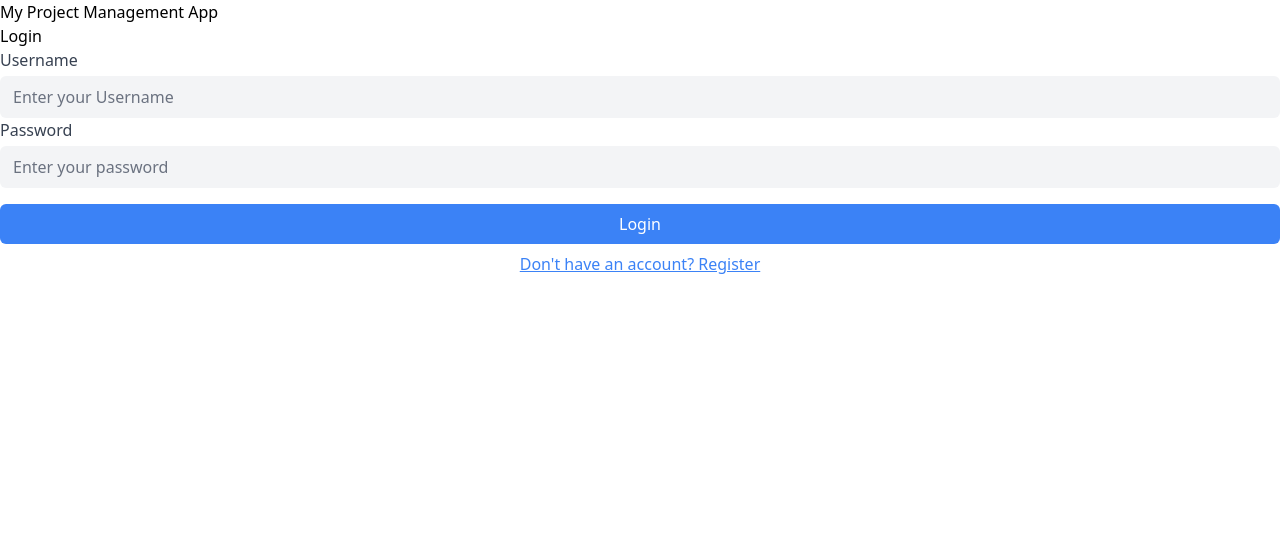
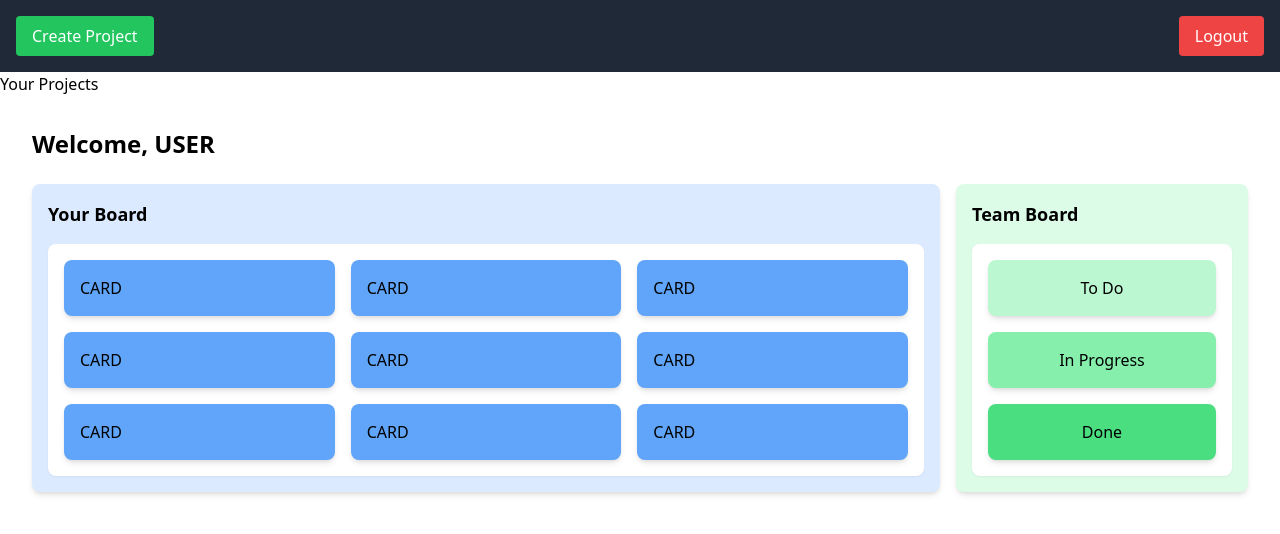
Before and after one commit to TIrwin19/KanBan-Board, a React (Vite) app in the folder client/: page /dashboard in a window 1280 px wide. Shown: the top 534 px of the page. Built offline with nearby package versions, Linux system fonts and the light colour scheme.

Commit message:
day2 of solving token, work on apolloclient/provider frontend, etc

```diff
--- a/client/package.json
+++ b/client/package.json
@@ -15,7 +15,8 @@
     "jwt-decode": "^4.0.0",
     "react": "^18.3.1",
     "react-beautiful-dnd": "^13.1.1",
-    "react-dom": "^18.3.1"
+    "react-dom": "^18.3.1",
+    "react-router-dom": "^6.26.2"
   },
   "devDependencies": {
     "@eslint/js": "^9.9.0",
--- a/client/src/App.jsx
+++ b/client/src/App.jsx
@@ -1,20 +1,20 @@
 import React from "react";
+import { BrowserRouter as Router, Route, Routes } from "react-router-dom";
 import ProjectPage from "./graphql/ProjectPage";
 // import KanbanBoard from "./pages/test";
 import Landing from "./pages/Landing";
-
+import Dashboard from "./pages/Dashboard"
 
 
 
 function App() {
   return (
-    <div>
-      <h1>My Project Management App</h1>
-      {/* <ProjectPage projectId="1" /> */}
-      {/* <KanbanBoard /> */}
-      {/* Example project page */}
-      <Landing />
-    </div>
+    <Router>
+      <Routes>
+        <Route path="/" element={<Landing />} />
+        <Route path="/dashboard" element={<Dashboard />} />
+      </Routes>
+    </Router>
   );
 }
 
--- a/client/src/components/Header/index.jsx
+++ b/client/src/components/Header/index.jsx
@@ -8,19 +8,80 @@ import { useMutation } from '@apollo/client'
 
 const Header = () => {
     const [logout] = useMutation(LOGOUT)
-    const [createProject] = useMutation(CREATE_PROJECT)
 
-    //Handlemethod
+    const [isCreating, setIsCreating] = useState(false)
+    const [projectName, setProjectName] = useState('')
+
+    const [createProject] = useMutation(CREATE_PROJECT, {
+        onCompleted: (data) => {
+            console.log('Project created', data)
+            setIsCreating(false)
+            setProjectName('')
+        }
+    })
+
     const handleLogout = async () => {
-        logout()
+        try {
+            await logout()
+            console.log('frontend logout')
+        } catch (error) {
+            console.log(error)
+        }
     }
 
-    const
+    const handleCreateProjectClick = () => {
+        setIsCreating(true)
+    } //this turns it into a form to type in the project name
+
+    const handleCreateProject = () => {
+        if (projectName.trim() !== '') {
+            createProject({
+                variable: {
+                    title: projectName
+                }
+            })
+        }
+    }
+
+
 
     return (
-        <div>
-            <h1>Header</h1>
-        </div>
+        <>
+            <header className="bg-gray-800 p-4 flex justify-between items-center text-white">
+                {isCreating ? (
+                    <div className="flex items-center gap-2 animate-slide-in">
+                        <input
+                            type="text"
+                            placeholder="Enter project title"
+                            value={projectName}
+                            onChange={(e) => setProjectName(e.target.value)}
+                            className="px-3 py-2 rounded-md text-gray-900 outline-none transition-all duration-300 ease-in-out"
+                        />
+                        <button
+                            onClick={handleCreateProject}
+                            className="bg-green-500 px-4 py-2 rounded hover:bg-green-600 transition-all duration-300 ease-in-out"
+                        >
+                            Submit
+                        </button>
+                    </div>
+                ) : (
+                    <button
+                        onClick={handleCreateProjectClick}
+                        className="bg-green-500 px-4 py-2 rounded hover:bg-green-600 transition-all duration-300 ease-in-out"
+                    >
+                        Create Project
+                    </button>
+                )}
+
+                <button
+                    onClick={handleLogout}
+                    className="bg-red-500 px-4 py-2 rounded hover:bg-red-600 transition-all duration-300 ease-in-out"
+                >
+                    Logout
+                </button>
+            </header>
+
+        </>
 
     )
 }
--- /dev/null
+++ b/client/src/components/ProjectCard/index.jsx
@@ -0,0 +1,53 @@
+import React, { useState } from "react";
+import { DragDropContext, Droppable, Draggable } from "react-beautiful-dnd";
+import "./projectCard.css";
+
+const initialTasks = {
+    //graphql user task's ids
+};
+
+const ProjectCard = () => {
+    return (
+        <div className="p-8">
+            <div className="text-2xl font-bold mb-6">Welcome, USER</div>
+
+            {/* Board sections */}
+            <div className="grid grid-cols-4 gap-4">
+                {/* Your Board */}
+                <div className="col-span-3 bg-blue-100 p-4 rounded-lg shadow-md">
+                    <p className="text-lg font-semibold mb-4">Your Board</p>
+                    <div className="bg-white rounded-lg p-4 shadow-sm grid grid-cols-3 gap-4">
+                        <div className="bg-blue-400 rounded-lg p-4 shadow-md hover:bg-blue-500 transition-colors">CARD</div>
+                        <div className="bg-blue-400 rounded-lg p-4 shadow-md hover:bg-blue-500 transition-colors">CARD</div>
+                        <div className="bg-blue-400 rounded-lg p-4 shadow-md hover:bg-blue-500 transition-colors">CARD</div>
+                        <div className="bg-blue-400 rounded-lg p-4 shadow-md hover:bg-blue-500 transition-colors">CARD</div>
+                        <div className="bg-blue-400 rounded-lg p-4 shadow-md hover:bg-blue-500 transition-colors">CARD</div>
+                        <div className="bg-blue-400 rounded-lg p-4 shadow-md hover:bg-blue-500 transition-colors">CARD</div>
+                        <div className="bg-blue-400 rounded-lg p-4 shadow-md hover:bg-blue-500 transition-colors">CARD</div>
+                        <div className="bg-blue-400 rounded-lg p-4 shadow-md hover:bg-blue-500 transition-colors">CARD</div>
+                        <div className="bg-blue-400 rounded-lg p-4 shadow-md hover:bg-blue-500 transition-colors">CARD</div>
+                    </div>
+                </div>
+
+                {/* Team Board */}
+                <div className="bg-green-100 p-4 rounded-lg shadow-md">
+                    <p className="text-lg font-semibold mb-4">Team Board</p>
+                    <div className="bg-white rounded-lg p-4 shadow-sm flex flex-col gap-4">
+                        {/* Clickable buttons for task columns */}
+                        <button className="bg-green-200 rounded-lg p-4 shadow-md hover:bg-green-300 transition-colors">
+                            To Do
+                        </button>
+                        <button className="bg-green-300 rounded-lg p-4 shadow-md hover:bg-green-400 transition-colors">
+                            In Progress
+                        </button>
+                        <button className="bg-green-400 rounded-lg p-4 shadow-md hover:bg-green-500 transition-colors">
+                            Done
+                        </button>
+                    </div>
+                </div>
+            </div>
+        </div>
+    );
+}
+
+export default ProjectCard;
--- a/client/src/pages/Dashboard/index.jsx
+++ b/client/src/pages/Dashboard/index.jsx
@@ -2,21 +2,15 @@ import React, { useState } from "react";
 import { useMutation } from "@apollo/client";
 //import graphql mutation that has some auth shit, also a shit that returns user info that is required to display and allow them to create project/column/task.
 import Header from "../../components/Header"
-
-
+import ProjectCard from "../../components/ProjectCard";
 
 //functionalites join, create, leave, logout , invite
 // we import them here import JOIN_GAME
 
 
-
-// STYLE THIS SHIT "slayyyyy"
-
 const Dashboard = () => {
 
-
     // handleJOINGAME => by calling the JOIN_GAME graphql
-
 
     // we go return and make button that calls the handleJOINGAME functionality
 
@@ -29,6 +23,7 @@ const Dashboard = () => {
     return (
         <>
             <Header />
+            <h2>Your Projects</h2>
             <ProjectCard />
 
         </>
--- a/client/src/pages/Landing/index.jsx
+++ b/client/src/pages/Landing/index.jsx
@@ -1,5 +1,6 @@
 import React, { useState } from "react";
 import { useMutation } from "@apollo/client";
+import { useNavigate } from "react-router-dom";
 //import LOGIN_USER, REGISTER_USER
 import { LOGIN, REGISTER } from "../../graphql/mutations/authMutations";
 import "./landing.css";
@@ -23,6 +24,8 @@ const Landing = () => {
     password: "",
   });
 
+  const navigate = useNavigate(); // Hook for navigation
+
   //mutations
   const [loginUser] = useMutation(LOGIN, {
     variables: loginData,
@@ -41,9 +44,11 @@ const Landing = () => {
         setAccessToken(data.login.accessToken); // Store access token in state
         console.log("Access Token Stored:", data.login.accessToken);
         console.log("refresh token ", data.login)
+        navigate("/dashboard");
       }
     } else {
       const { data } = await registerUser();
+      navigate("/dashboard");
     }
   };
 
```
Also changed, not shown: client/src/components/ProjectCard/projectCard.css (added), 2 other files (tests, documents, lock files or other folders).
